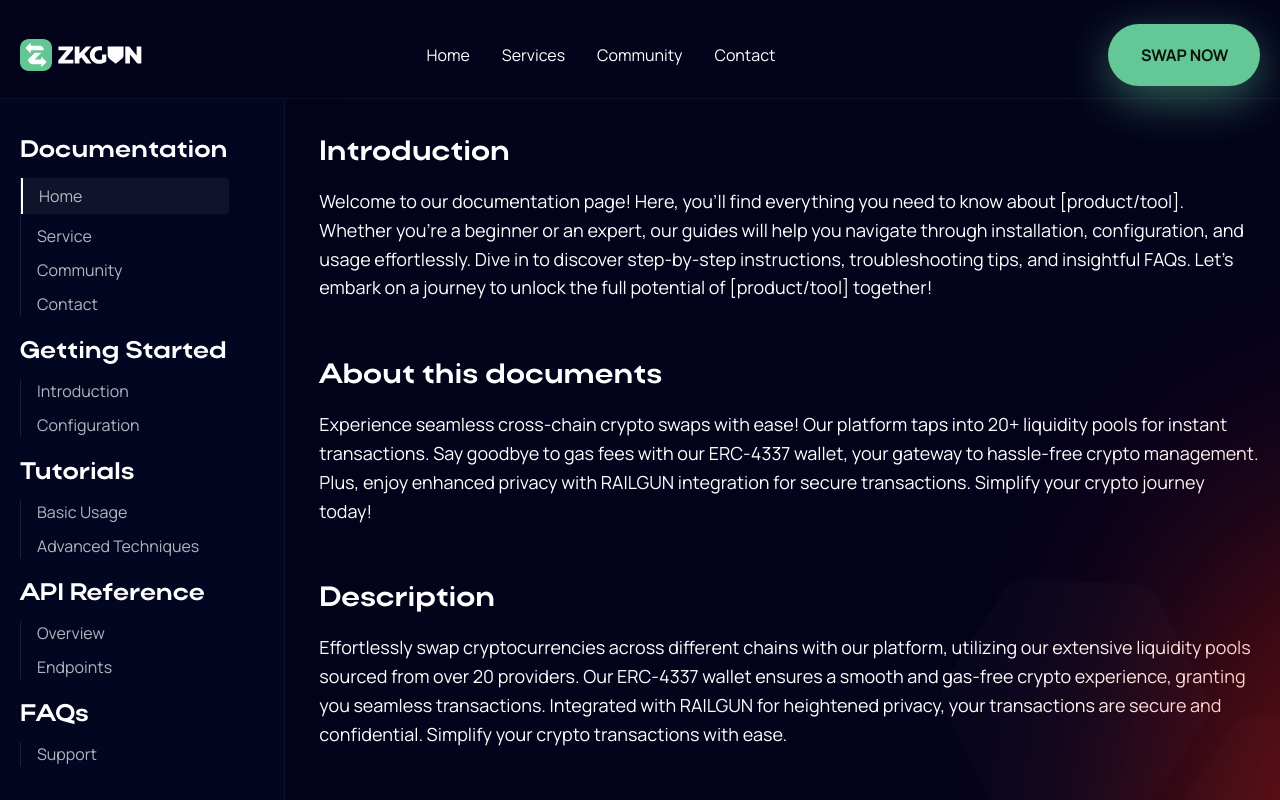
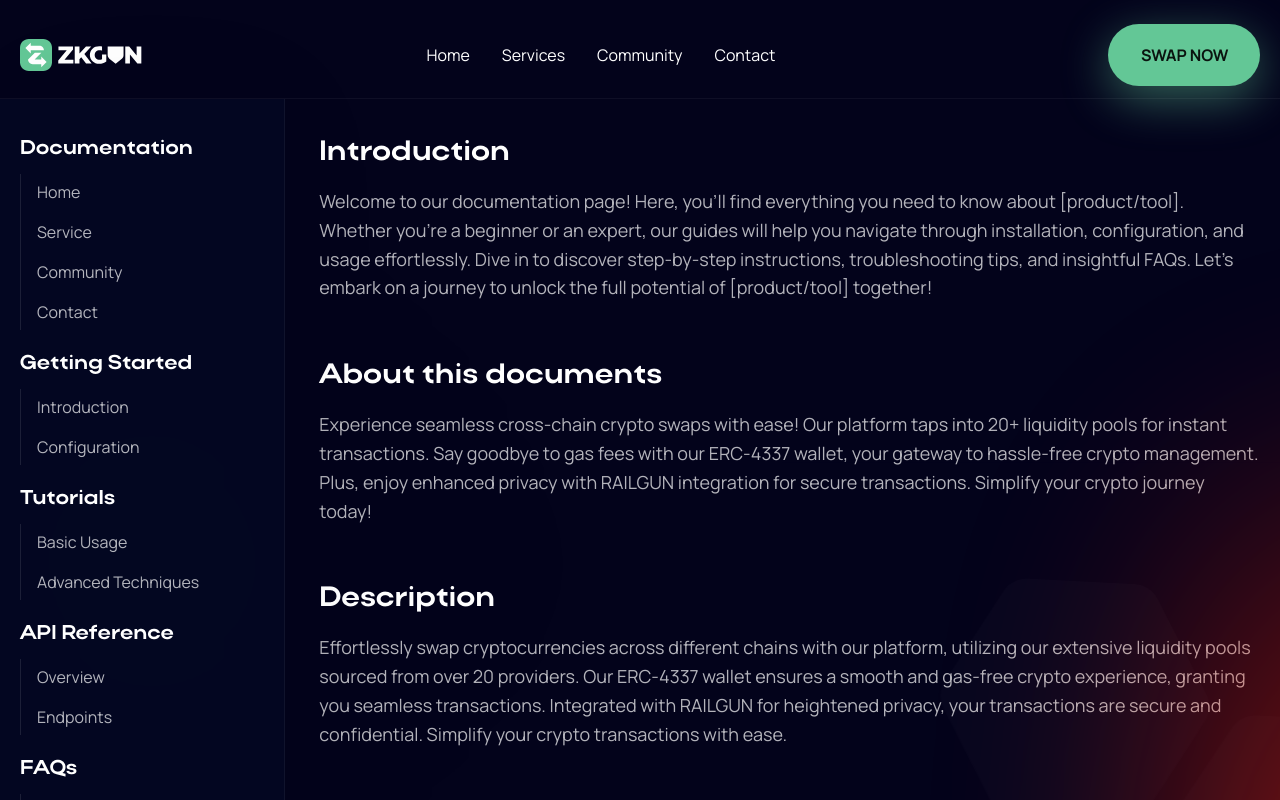
Before and after one commit to ceassefire2/zkgun, a React (Create React App) app: page /documentation in a window 1280 px wide. Shown: the top 800 px of the page. Built offline with nearby package versions, Linux system fonts and the light colour scheme.

Commit message:
some issuess slove in document , header and footer file

```diff
--- a/src/components/Document.jsx
+++ b/src/components/Document.jsx
@@ -23,7 +23,7 @@ const Document = () => {
                     <DocumentHexagonIcon />
                 </span>
                 <img className='absolute bottom-0 start-0 max-w-[400px] hidden md:block w-full' src={documentHexagon} alt="document" />
-                <div className="danger_blur bg-primary-color-gradient blur-[1244px] h-[574px] w-[461px] absolute top-[48%] start-1/2 -translate-x-1/2 rounded-full hidden opacity-[18%] md:block"></div>
+                <div className="danger_blur bg-primary-color-gradient blur-[1244px] h-[574px] w-[461px] absolute top-[48%] start-[60%] -translate-x-1/2 rounded-full hidden opacity-[18%] md:block"></div>
                 <div className="danger_blur bg-doucmentation blur-[844px] h-[776px] w-[436px] absolute top-[18%] -end-[53%] lg:-end-[40%] xl:-end-[26%] rounded-full hidden !opacity-[48%] md:block"></div>
                 <div className="max-w-[1400px] mx-auto px-4 md:px-5 pb-[50px] md:pb-16 xl:pb-20 ">
                     <div className="flex items-start md:gap-6 lg:gap-[34px] w-full">
@@ -31,35 +31,36 @@ const Document = () => {
                     max-w-[230px] md:max-w-full w-full -start-[230px]  transition-all duration-300 min-h-screen
                         ${isOpen ? "start-0 z-[200]" : ""}    `}>
                             <div className='relative pb-10 pt-16 md:pt-10 ps-4 md:ps-0 pe-4'>
-                                <span className='block w-[1000%] min-h-screen h-full bg-blackPearl absolute end-0 top-0 z-0'></span>
+                                <span className='block w-[200%] min-h-screen h-full bg-blackPearl absolute end-0 top-0 z-0'></span>
                                 <div onClick={() => setIsOpen(false)} className="absolute inline-block top-4 end-4 cursor-pointer md:hidden">
                                     <LeftArrowMobile />
                                 </div>
+                                <div className="bg-primary-color-gradient blur-[534px] h-[418px] w-[235px] absolute top-[28%] start-1/2 -translate-x-1/2 rounded-full hidden opacity-[18%] md:block"></div>
                                 {documentationList.map((value, index) => {
                                     return (
                                         <div key={index} className='z-10 relative'>
-                                            <p className='text-white text-lg md:text-xl lg:text-custom-sm xl:text-2xl !leading-[100%] font_actay_wide font-bold'>{value.title}</p>
-                                            <div className="gap-2.5 flex flex-col mt-[15px] mb-6 border-s  border-white border-opacity-10 ">
-                                                <p className={`font-manrope text-sm md:text-base text-white ps-4 text-opacity-70   ${value.className}`}>{value.firstLink}</p>
-                                                {value.secondLink && <p className='font-manrope ps-4 text-sm md:text-base text-white text-opacity-70'>{value.secondLink}</p>}
-                                                {value.thirdLink && <p className='font-manrope ps-4 text-sm md:text-base text-white text-opacity-70'>{value.thirdLink}</p>}
-                                                {value.fourthLink && <p className='font-manrope ps-4 text-sm md:text-base text-white text-opacity-70'>{value.fourthLink}</p>}
+                                            <p className='text-white text-lg md:text-xl !leading-[100%] font_actay_wide font-bold'>{value.title}</p>
+                                            <div className="gap-[4px] max-w-[208px] w-full flex flex-col mt-[15px] mb-6 border-s border-white border-opacity-10 ">
+                                                <p onClick={() => setIsOpen(false)} className={`font-manrope text-sm md:text-base text-white ps-4 text-opacity-70 duration-300 hover:!text-opacity-100 hover:max-w-[208px] hover:w-full py-1.5 hover:bg-white hover:bg-opacity-5 hover:before:duration-300 before:absolute hover:before:w-0.5 before:h-full before:bg-white before:start-0 before:top-0 relative hover:border-white hover:rounded-e-[4px] ${value.className}`}>{value.firstLink}</p>
+                                                {value.secondLink && <p onClick={() => setIsOpen(false)} className='font-manrope ps-4 text-sm md:text-base text-white text-opacity-70 duration-300 hover:!text-opacity-100 hover:max-w-[208px] hover:w-full py-1.5 hover:bg-white hover:bg-opacity-5 hover:before:duration-300 before:absolute hover:before:w-0.5 before:h-full before:bg-white before:start-0 before:top-0 relative hover:border-white hover:rounded-e-[4px]'>{value.secondLink}</p>}
+                                                {value.thirdLink && <p onClick={() => setIsOpen(false)} className='font-manrope ps-4 text-sm md:text-base text-white text-opacity-70 duration-300 hover:!text-opacity-100 hover:max-w-[208px] hover:w-full py-1.5 hover:bg-white hover:bg-opacity-5 hover:before:duration-300 before:absolute hover:before:w-0.5 before:h-full before:bg-white before:start-0 before:top-0 relative hover:border-white hover:rounded-e-[4px]'>{value.thirdLink}</p>}
+                                                {value.fourthLink && <p onClick={() => setIsOpen(false)} className='font-manrope ps-4 text-sm md:text-base text-white text-opacity-70 duration-300 hover:!text-opacity-100 hover:max-w-[208px] hover:w-full py-1.5 hover:bg-white hover:bg-opacity-5 hover:before:duration-300 before:absolute hover:before:w-0.5 before:h-full before:bg-white before:start-0 before:top-0 relative hover:border-white hover:rounded-e-[4px]'>{value.fourthLink}</p>}
                                             </div>
                                         </div>
                                     )
                                 })}
                             </div>
                         </div>
-                        <div className="md:w-[72%] lg:w-[74%] xl:w-[78%] flex flex-col md:flex-row pt-6 md:pt-0">
-                            <div onClick={() => setIsOpen(true)} className="cursor-pointer md:hidden">
+                        <div className="md:w-[72%] lg:w-[74%] xl:w-[78%] flex flex-col items-start md:flex-row pt-6 md:pt-0">
+                            <span onClick={() => setIsOpen(true)} className="cursor-pointer block md:hidden">
                                 <RightArrowMobile />
-                            </div>
+                            </span>
                             <div className="flex flex-col gap-10 lg:gap-[60px] pt-10">
                                 {documentDataList.map((value, index) => {
                                     return (
                                         <div key={index} className="">
-                                            <p className='text-white text-xl md:text-2xl lg:text-custom-2sm !leading-[100%] font_actay_wide font-bold'>{value.title}</p>
-                                            <p className='text-white pt-4 md:pt-5 !leading-[160%] font-manrope text-sm md:text-base lg:text-lg font-normal'>{value.description}</p>
+                                            <h4 className='text-white text-xl md:text-2xl lg:text-custom-2sm !leading-[100%] font_actay_wide font-bold'>{value.title}</h4>
+                                            <p className='text-white pt-4 lg:pt-5 !leading-[130%] md:!leading-[160%] font-manrope text-sm md:text-base lg:text-lg font-normal text-opacity-70'>{value.description}</p>
                                         </div>
                                     )
                                 })}
--- a/src/components/common/Footer.jsx
+++ b/src/components/common/Footer.jsx
@@ -15,18 +15,18 @@ const Footer = () => {
       </div>
       <div className="max-w-[1400px] mx-auto px-4 md:px-5 pt-[50px] md:pt-16 xl:pt-20">
         <div className="flex flex-col items-center sm:flex-row custom-xs:flex-col  sm:justify-between sm:items-center pb-8 border-b border-b-white border-opacity-20 border-b-solid">
-          <a href="/" rel="noreferrer" className="text-white">
+          <Link to="/" rel="noreferrer" className="text-white">
             <PageIcon />
-          </a>
+          </Link>
           <div className="mt-8 sm:mt-0">
             <div className="flex flex-col items-center sm:flex-row gap-6 sm:gap-8 mt-6 sm:mt-0">
-              <a
+              <Link
                 rel="noreferrer"
-                href="#home"
+                to="/"
                 className="font-manrope font-normal text-white relative :text-base after:content-[''] after:w-0 after:h-[2px] after:transition-all transition-all after:ease-in-out ease-in-out after:duration-300 after:bg-white after:absolute after:bottom-[-4px] after:rounded-3xl hover:after:w-full hover:after:left-0 after:left-[50%] !leading-5 rounded-md "
               >
                 Home
-              </a>
+              </Link>
               <a
                 rel="noreferrer"
                 href="#services"
@@ -36,7 +36,7 @@ const Footer = () => {
               </a>
               <Link
                 rel="noreferrer"
-                to="/doumentation"
+                to="/documentation"
                 className="font-manrope font-normal text-white relative :text-base after:content-[''] after:w-0 after:h-[2px] after:transition-all transition-all after:ease-in-out ease-in-out after:duration-300 after:bg-white after:absolute after:bottom-[-4px] after:rounded-3xl hover:after:w-full hover:after:left-0 after:left-[50%] !leading-5 rounded-md "
               >
                 Community
--- a/src/components/common/Helper.jsx
+++ b/src/components/common/Helper.jsx
@@ -168,7 +168,7 @@ export const documentationList = [
     secondLink: "Service",
     thirdLink: "Community",
     fourthLink: "Contact",
-    className:"text-opacity-100 max-w-[208px] w-full py-1.5 bg-white bg-opacity-5 border-s-[2px] border-white rounded-e-[4px]",
+    className:"",
   },
   {
     title: "Getting Started",
--- a/src/components/common/Icons.jsx
+++ b/src/components/common/Icons.jsx
@@ -1328,7 +1328,7 @@ export const CoreValueRightHexagon = () => {
 };
 export const RightArrowMobile = () => {
   return (
-    <svg width="20" height="16" viewBox="0 0 20 16" fill="none" xmlns="http://www.w3.org/2000/svg">
+    <svg width="30" height="24" viewBox="0 0 20 16" fill="none" xmlns="http://www.w3.org/2000/svg">
       <path fillRule="evenodd" clipRule="evenodd" d="M6.66659 2C6.66659 1.82319 6.73682 1.65362 6.86185 1.5286C6.98687 1.40357 7.15644 1.33333 7.33325 1.33333H17.9999C18.1767 1.33333 18.3463 1.40357 18.4713 1.5286C18.5963 1.65362 18.6666 1.82319 18.6666 2V14C18.6666 14.1768 18.5963 14.3464 18.4713 14.4714C18.3463 14.5964 18.1767 14.6667 17.9999 14.6667H7.33325C7.15644 14.6667 6.98687 14.5964 6.86185 14.4714C6.73682 14.3464 6.66659 14.1768 6.66659 14V11.3333C6.66659 11.1565 6.59635 10.987 6.47132 10.8619C6.3463 10.7369 6.17673 10.6667 5.99992 10.6667C5.82311 10.6667 5.65354 10.7369 5.52851 10.8619C5.40349 10.987 5.33325 11.1565 5.33325 11.3333V14C5.33325 14.5304 5.54397 15.0391 5.91904 15.4142C6.29411 15.7893 6.80282 16 7.33325 16H17.9999C18.5304 16 19.0391 15.7893 19.4141 15.4142C19.7892 15.0391 19.9999 14.5304 19.9999 14V2C19.9999 1.46957 19.7892 0.960859 19.4141 0.585787C19.0391 0.210714 18.5304 0 17.9999 0H7.33325C6.80282 0 6.29411 0.210714 5.91904 0.585787C5.54397 0.960859 5.33325 1.46957 5.33325 2V4.66667C5.33325 4.84348 5.40349 5.01305 5.52851 5.13807C5.65354 5.2631 5.82311 5.33333 5.99992 5.33333C6.17673 5.33333 6.3463 5.2631 6.47132 5.13807C6.59635 5.01305 6.66659 4.84348 6.66659 4.66667V2Z" fill="white" />
       <path fillRule="evenodd" clipRule="evenodd" d="M14.472 8.47203C14.5341 8.4101 14.5833 8.33653 14.617 8.25554C14.6506 8.17455 14.6679 8.08772 14.6679 8.00003C14.6679 7.91234 14.6506 7.82551 14.617 7.74452C14.5833 7.66352 14.5341 7.58996 14.472 7.52803L10.472 3.52803C10.41 3.46604 10.3364 3.41688 10.2554 3.38333C10.1745 3.34979 10.0877 3.33252 10 3.33252C9.91234 3.33252 9.82554 3.34979 9.74456 3.38333C9.66357 3.41688 9.58998 3.46604 9.528 3.52803C9.46602 3.59001 9.41685 3.6636 9.3833 3.74458C9.34976 3.82557 9.33249 3.91237 9.33249 4.00003C9.33249 4.08769 9.34976 4.17449 9.3833 4.25547C9.41685 4.33646 9.46602 4.41004 9.528 4.47203L12.3907 7.33336H0.666667C0.489856 7.33336 0.320286 7.4036 0.195262 7.52862C0.0702379 7.65365 0 7.82322 0 8.00003C0 8.17684 0.0702379 8.34641 0.195262 8.47143C0.320286 8.59646 0.489856 8.66669 0.666667 8.66669H12.3907L9.528 11.528C9.46602 11.59 9.41685 11.6636 9.3833 11.7446C9.34976 11.8256 9.33249 11.9124 9.33249 12C9.33249 12.0877 9.34976 12.1745 9.3833 12.2555C9.41685 12.3365 9.46602 12.41 9.528 12.472C9.58998 12.534 9.66357 12.5832 9.74456 12.6167C9.82554 12.6503 9.91234 12.6675 10 12.6675C10.0877 12.6675 10.1745 12.6503 10.2554 12.6167C10.3364 12.5832 10.41 12.534 10.472 12.472L14.472 8.47203Z" fill="white" />
     </svg>
```
Also changed, not shown: src/components/common/Header.jsx (+8 -8 lines).
